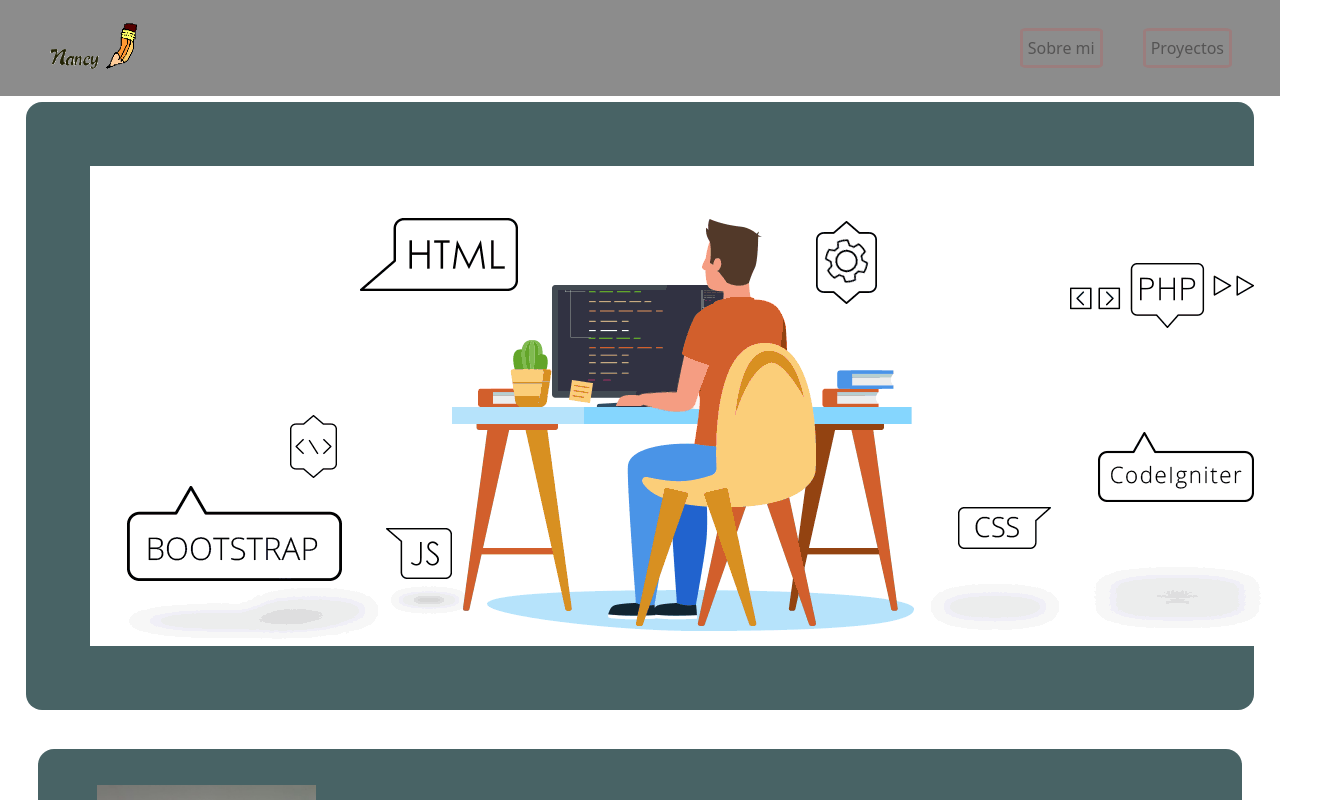
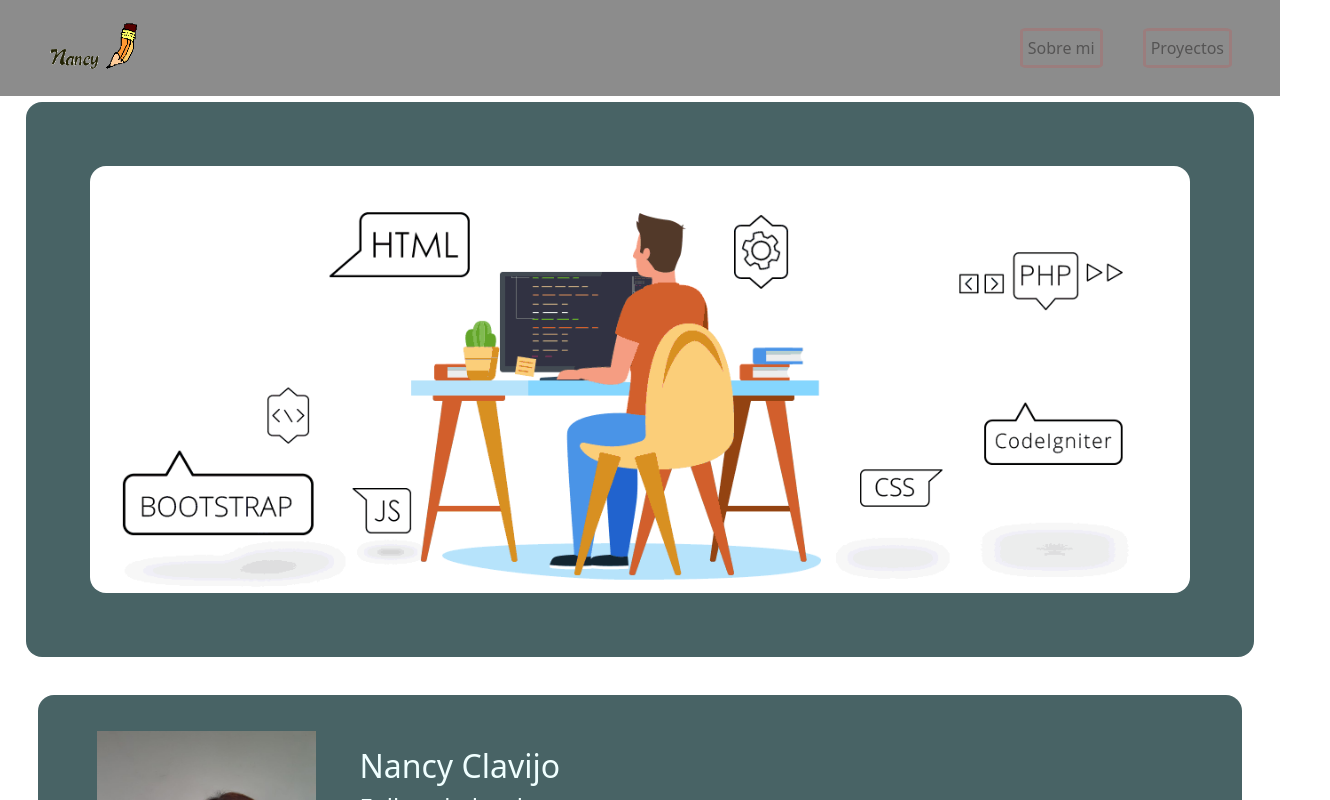
Before and after one commit to Nancyclavijo27/personal-portafolio, a React (Create React App) app: page / in a window 1280 px wide. Shown: the top 800 px of the page, 1330 px wide, since content can reach past the window. Built offline with nearby package versions, Linux system fonts and the light colour scheme.

Commit message:
css respons

```diff
--- a/src/components/Intro/Intro.css
+++ b/src/components/Intro/Intro.css
@@ -6,6 +6,13 @@
     box-shadow: 5em;
     border-radius: 1em;
 }
+
+.imgIntro {
+    width: 100%; /* La imagen ocupa todo el ancho del contenedor */
+    height: auto; /* La altura se ajusta automáticamente para mantener la proporción */
+    border-radius: 1em; /* Asegura que los bordes de la imagen sean redondeados */
+}
+
 
 .imgIntro:hover {
     scale: 101%;
--- a/src/components/Navbar/Navbar.css
+++ b/src/components/Navbar/Navbar.css
@@ -12,6 +12,7 @@
 	width: 50%;
 	padding-left: 30px;
 }
+
 .imgLogo{
 	width: 105px;
 	margin-top: 9px;
--- a/src/components/Projects/Projects.jsx
+++ b/src/components/Projects/Projects.jsx
@@ -42,7 +42,7 @@
           <div className="contTex">
           <div className="title" data-swiper-parallax="-300">
           start_wars_api_microservices+
-            <a href="http://34.125.129.109:8000/charact" target="_blank" rel="noreferrer">
+            <a href="https://github.com/Nancyclavijo27/microservices" target="_blank" rel="noreferrer">
             <img className="imglink" src={linki} alt="linki" />
             </a>
           </div>
```
